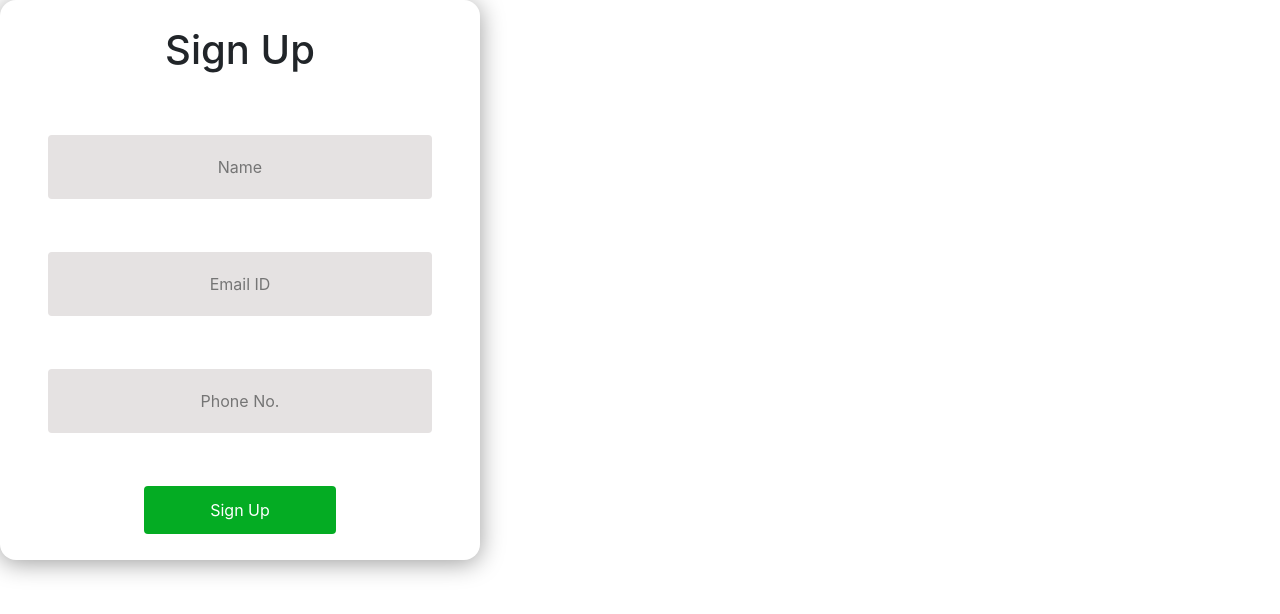
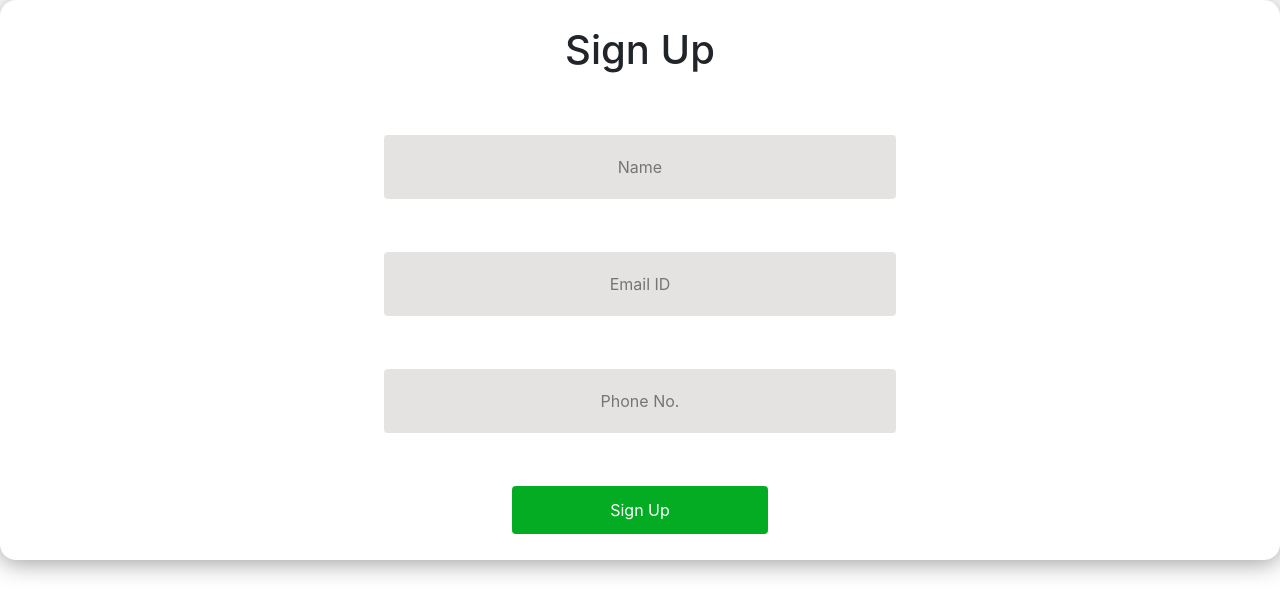
Before and after one commit to Rishitadube/VehicleMain, a React (Create React App) app: page /signup in a window 1280 px wide. Shown: the top 614 px of the page. Built offline with nearby package versions, Linux system fonts and the light colour scheme.

Commit message:
login and sign up css

```diff
--- a/src/Pages/Dashboard.js
+++ b/src/Pages/Dashboard.js
@@ -1,5 +1,4 @@
 import React from 'react';
-
 export default function Dashboard() {
   return (
     <div>
--- a/src/Pages/Login/Login.css
+++ b/src/Pages/Login/Login.css
@@ -1,21 +1,20 @@
-* {
-  margin: 0;
-  box-sizing: border-box;
-}
+
 .App
 {
     height: 100vh;
     width: 100%;
-    display: flex;
     justify-content: center;
     align-items: center;
+    padding-left: 100px;
+    background-color: black;
+
 }
 .cover
 {
     background-color: white;
-    width: 30em;
+    width: 80em;
     height: 35em;
-    position: relative;
+    position:relative;
     border-radius: 1em;
     box-shadow: 0 0.188em 1.550em rgb(156,156,156);
     display: flex;
@@ -29,7 +28,7 @@ input
     border : none;
     background-color: rgb(229,226,226);
     height: 4em;
-    width: 80%;
+    width: 40%;
     border-radius: 0.25em;
     text-align: center;
     padding: 2em;
--- a/src/Pages/SignUp/SignUp.css
+++ b/src/Pages/SignUp/SignUp.css
@@ -1,21 +1,19 @@
-* {
-    margin: 0;
-    box-sizing: border-box;
-  }
   .App
   {
     height: 100vh;
     width: 100%;
-      display: flex;
     justify-content: center;
     align-items: center;
+    padding-left: 100px;
+    background-color: black;
+
   }
   .cover-s
   {
     background-color: white;
-      width: 30em;
+    width: 80em;
     height: 35em;
-      position: relative;
+    position:relative;
     border-radius: 1em;
     box-shadow: 0 0.188em 1.550em rgb(156,156,156);
     display: flex;
@@ -29,7 +27,7 @@
     border : none;
     background-color: rgb(229,226,226);
     height: 4em;
-      width: 80%;
+    width: 40%;
     border-radius: 0.25em;
     text-align: center;
     padding: 2em;
@@ -38,7 +36,7 @@
       outline-color: rgb(32,177,255);
   }
   .sign-btn {
-      width: 40%;
+      width: 20%;
       height: 3em;
       background-color: rgb(4, 172, 35);
       display: flex;
```
Lines whose indentation alone changed are shown as unchanged.
